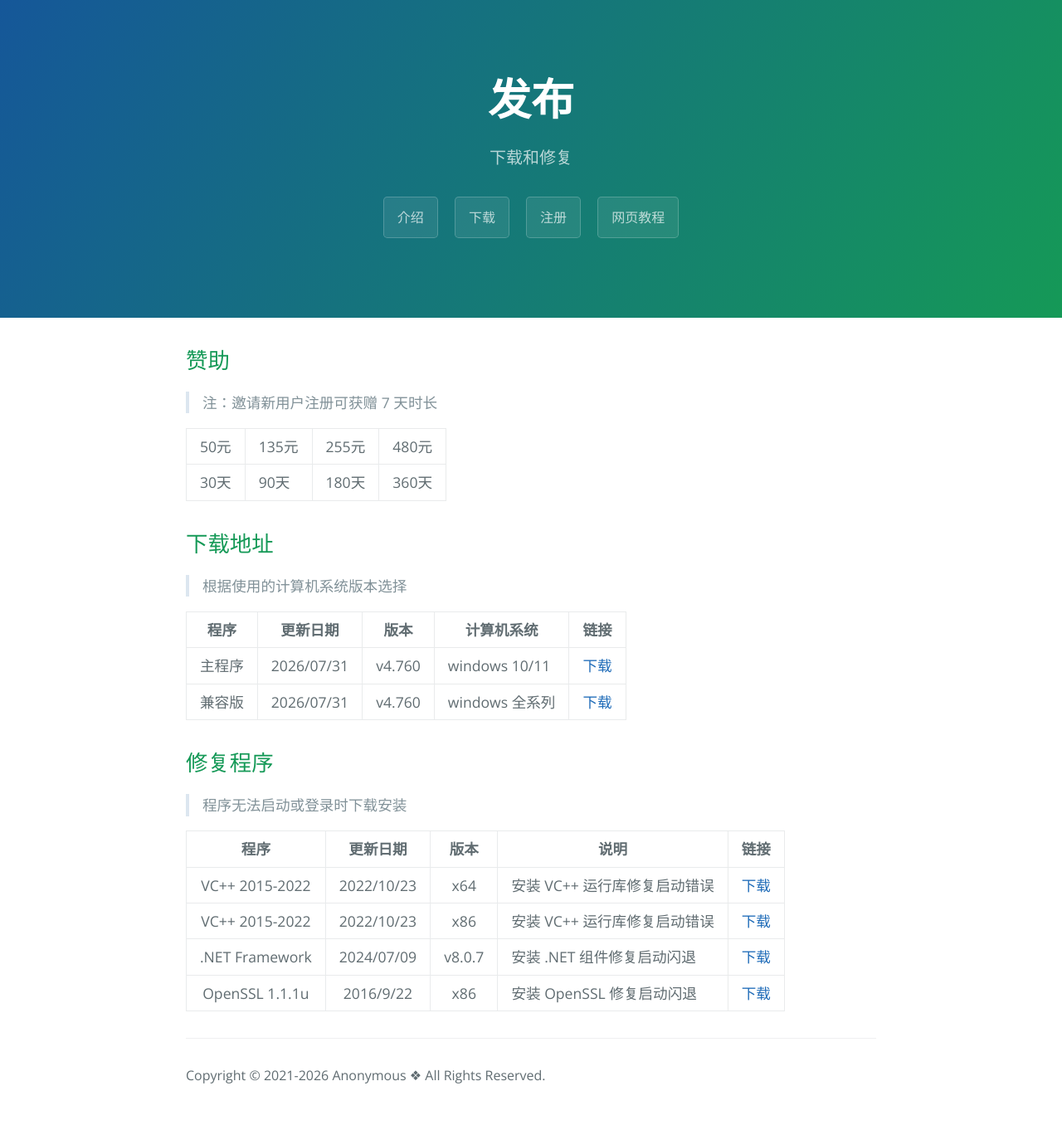
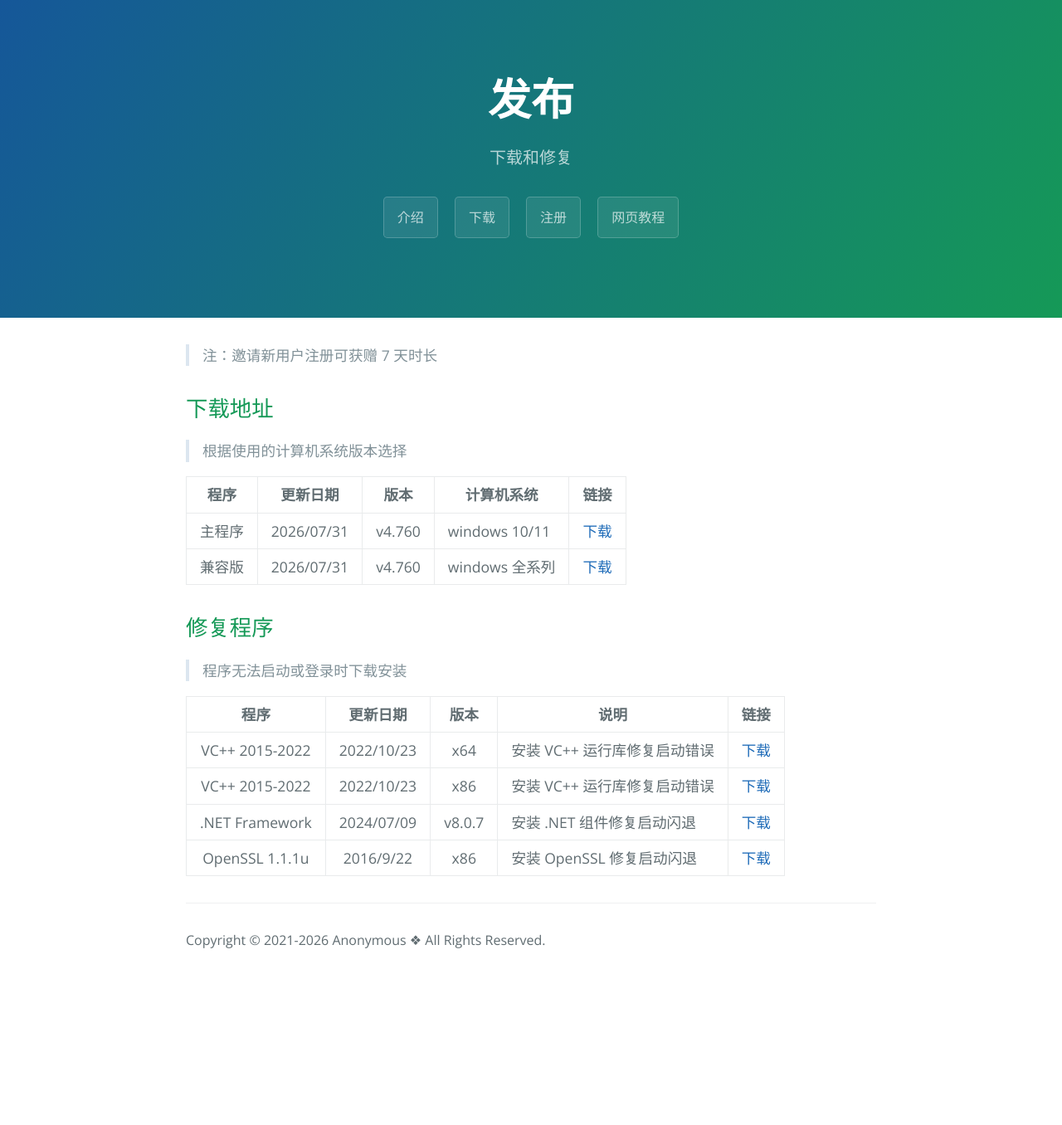
Before and after one commit to ProjectArkClub/ProjectArkClub.github.io, a Jekyll site: the page built from release.md, in a window 1280 px wide. Shown: the whole page at 83% size. Built offline with Jekyll 4.4.1, drawn with Linux system fonts in a browser that asks for light colours; after the commit the page ends 1193 px from its top, so only the background shows below that.

Commit message:
new version

```diff
--- a/release.md
+++ b/release.md
@@ -6,32 +6,8 @@ projectArk: True
 ---
 
 
-## 赞助
 >注：邀请新用户注册可获赠 7 天时长
 
-<table>
-  <tbody>
-    <tr>
-      <td>50元</td>
-      <td>135元</td>
-      <td>255元</td>
-      <td>480元</td>
-    </tr>
-    <tr>
-      <td>30天</td>
-      <td>90天</td>
-      <td>180天</td>
-      <td>360天</td>
-    </tr>
-  </tbody>
-  <colgroup>
-    <col>
-    <col>
-    <col>
-    <col>
-    <col>
-  </colgroup>
-</table>
 
 
 <!-- projectArk {{ site.projectArk_version }} -->
```
